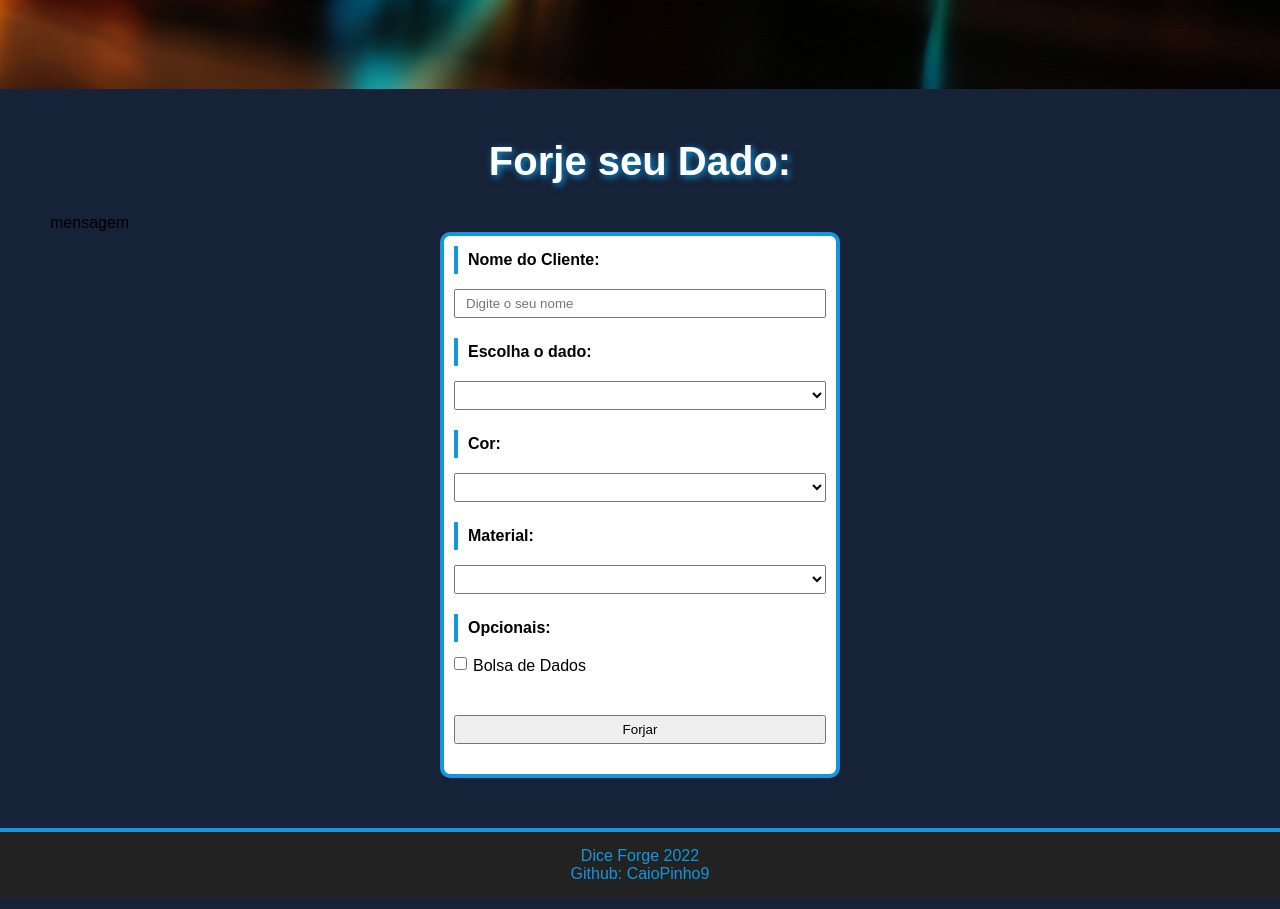
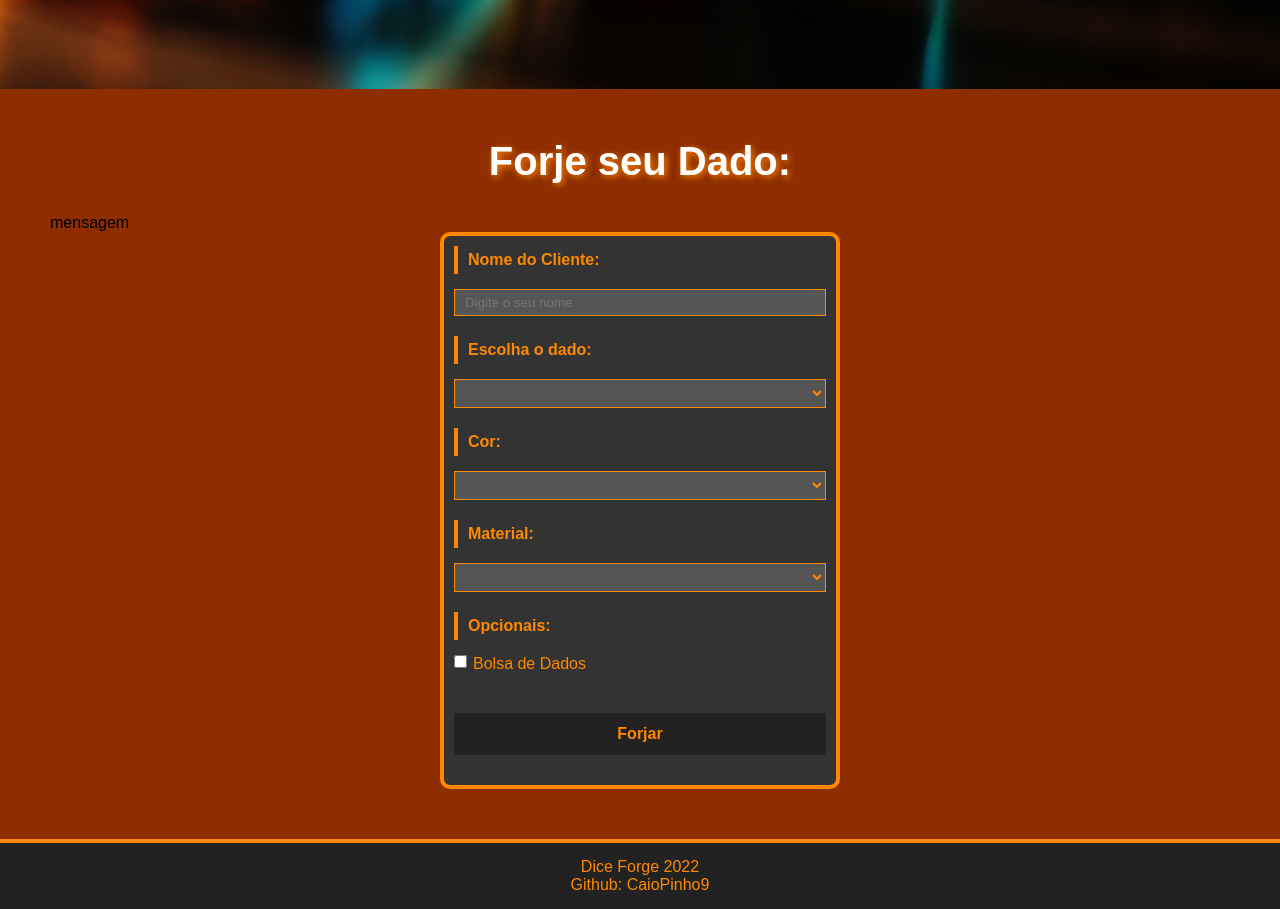
Before and after one commit to CaioPinho9/dice-vue, a Vue app: page / in a window 1280 px wide. Shown: the part 600-1509 px from the top of the page. Built offline with nearby package versions, Linux system fonts and the light colour scheme.

Commit message:
feat: form css

```diff
--- a/src/App.vue
+++ b/src/App.vue
@@ -43,7 +43,7 @@ export default {
   }
 
   body {
-    background-color: #152238;
+    background-color: #8d2d00 ;
   }
 
 
--- a/src/components/Banner.vue
+++ b/src/components/Banner.vue
@@ -29,7 +29,7 @@ export default {
 
   h1 {
     color: #fff;
-    text-shadow: 3px 3px 10px rgb(255, 136, 0);
+    text-shadow: 3px 3px 10px #ff8800;
     font-size: 70px;
     margin: 0px;
   }
--- a/src/components/DiceForm.vue
+++ b/src/components/DiceForm.vue
@@ -54,9 +54,10 @@ export default {
     max-width: 400px;
     margin: 0 auto;
     padding: 10px;
-    background-color: #fff;
-    border: 4px solid #1496de;
+    background-color: #333;
+    border: 4px solid #ff8800;
     border-radius: 10px;
+    color: #ff8800;
 }
 
   .input-container{
@@ -69,12 +70,15 @@ export default {
     font-weight: bold;
     margin-bottom: 15px;
     padding: 5px 10px;
-    border-left: 4px solid #1496de;
+    border-left: 4px solid #ff8800;
   }
 
   input, select {
     width: 100%;
     padding: 5px 10px;
+    background-color: #555;
+    border: 1px solid #ff8800;
+    color: #ff8800;
   }
 
   #optional-container {
@@ -101,4 +105,22 @@ export default {
     margin-left: 6px;
 
   }
+
+  .submit-btn {
+    background-color: #222;
+    color: #ff8800;
+    font-weight: bold;
+    border: 2px solid #222;
+    padding: 10px;
+    font-size: 16px;
+    margin: 0 auto;
+    cursor: pointer;
+    transition: .5s;
+  }
+
+  .submit-btn:hover {
+    background-color: #ff8800;
+    border: 2px solid #ff8800;
+    color: #fff;
+  }
 </style>
--- a/src/components/Footer.vue
+++ b/src/components/Footer.vue
@@ -18,8 +18,8 @@ export default {
     #footer {
         height: 70px;
         background-color: #222;
-        border-top: 4px solid #1496de;
-        color: #1496de;
+        border-top: 4px solid #ff8800 ;
+        color: #ff8800 ;
         display: flex;
         align-items: center;
         justify-content: center;
@@ -29,7 +29,7 @@ export default {
     }
 
     a {
-        color: #1496de;
+        color: #ff8800 ;
         text-decoration: none;
         margin: 12px;
         transition: .5s;
--- a/src/components/NavBar.vue
+++ b/src/components/NavBar.vue
@@ -19,7 +19,7 @@ export default {
 <style scoped>
     #nav {
         background-color: #222;
-        border-bottom: 4px solid #1496de;
+        border-bottom: 4px solid #ff8800 ;
         padding: 15px 50px;
         display: flex;
         align-items: center;
@@ -45,7 +45,7 @@ export default {
     }
 
     #nav a,p {
-        color: #1496de;
+        color: #ff8800 ;
         text-decoration: none;
         margin: 12px;
         transition: .5s;
--- a/src/views/HomeView.vue
+++ b/src/views/HomeView.vue
@@ -23,6 +23,6 @@ export default {
 
 <style scoped>
   h1 {
-      text-shadow: 2px 2px 7px #1496de;
+      text-shadow: 2px 2px 7px #ff8800;
   }
 </style>
```
Also changed, not shown: public/img/logo.png, 1 other file (tests, documents, lock files or other folders).
